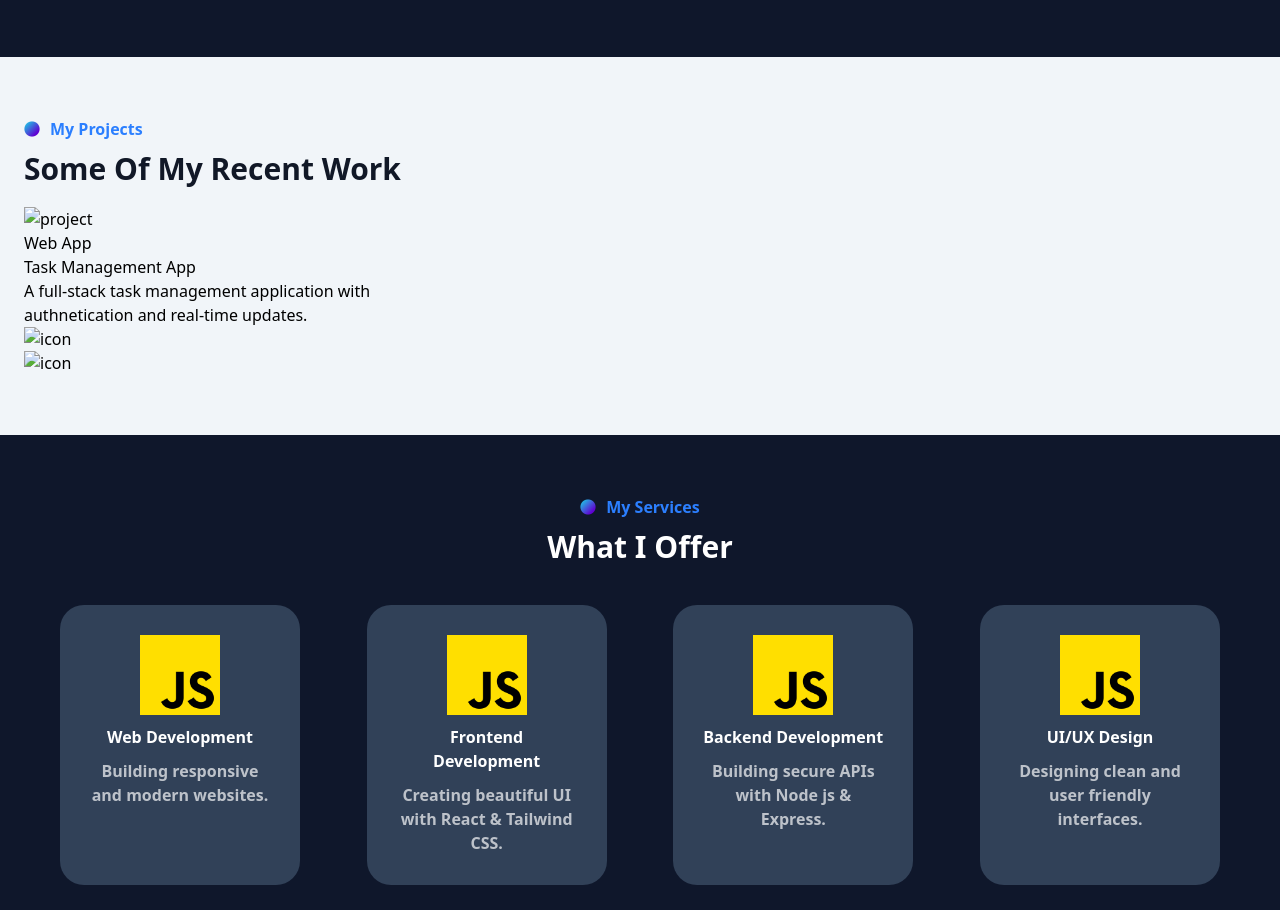
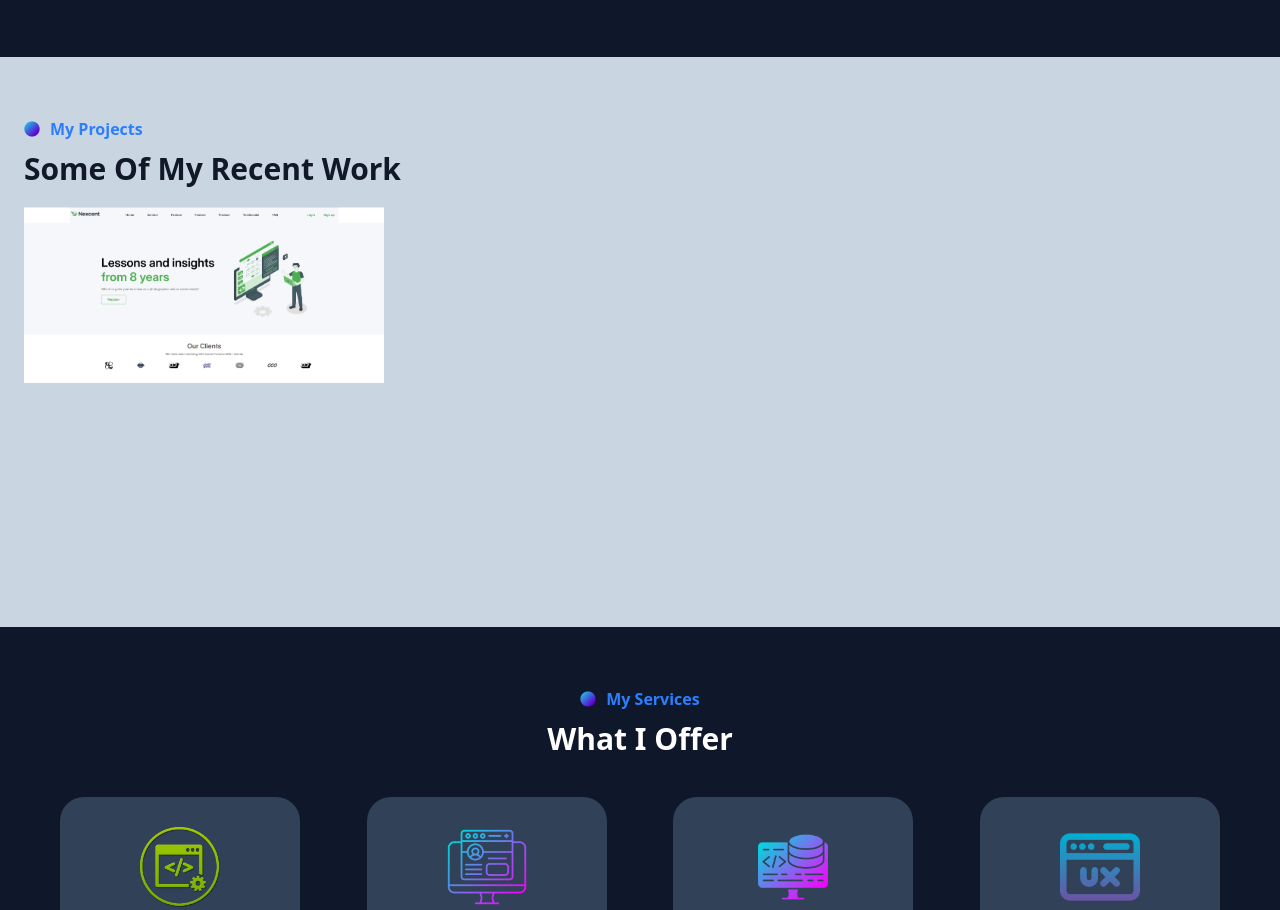
Before and after one commit to fahim-fullstack/My-Portfolio, a website: page index.html in a window 1280 px wide. Shown: the part 1543-2453 px from the top of the page. Drawn offline with Linux system fonts and the light colour scheme.

Commit message:
new update

```diff
--- a/index.html
+++ b/index.html
@@ -236,7 +236,7 @@
         </div>
       </div>
     </section>
-    <section class="bg-slate-100">
+    <section class="bg-slate-300">
       <div class="max-w-7xl mx-auto px-6 py-15">
         <h3
           class="flex gap-2.5 mb-2.5 items-center text-blue-500 font-bold"
@@ -249,16 +249,11 @@
         </h2>
         <div class="grid grid-cols-1 lg:grid-cols-3 gap-5">
 
-          <div class="card">
+          <div class="card ">
             <div>
-              <img src="" alt="project">
-              <p>Web App</p>
-            </div>
-            <h3>Task Management App</h3>
-            <p>A full-stack task management application with authnetication and real-time updates.</p>
-            <div>
-              <img src="" alt="icon">
-              <img src="" alt="icon">
+              <div class="size-90">
+                <img src="./image/Screenshot 2026-06-12 064059.png" alt="">
+              </div>
             </div>
           </div>
 
@@ -278,22 +273,22 @@
         </h2>
         <div class="lg:flex lg:justify-between grid grid-cols-2 gap-5 mt-10">
           <div class="bg-slate-700 p-7.5 w-60 rounded-3xl">
-            <img class="flex mx-auto justify-center size-20 mb-2.5" src="./image/js.png" alt="icon">
+            <img class="flex mx-auto justify-center size-20 mb-2.5" src="./image/web.png" alt="icon">
             <h2 class="text-white text-center font-bold mb-2.5">Web Development</h2>
             <p class="text-[#ffffffae] font-semibold text-center">Building responsive and modern websites.</p>
           </div>
           <div class="bg-slate-700 p-7.5 w-60 rounded-3xl">
-            <img class="flex mx-auto justify-center size-20 mb-2.5" src="./image/js.png" alt="icon">
+            <img class="flex mx-auto justify-center size-20 mb-2.5" src="./image/front-end.png" alt="icon">
             <h2 class="text-white text-center font-bold mb-2.5">Frontend Development</h2>
             <p class="text-[#ffffffae] font-semibold text-center">Creating beautiful UI with React & Tailwind CSS.</p>
           </div>
           <div class="bg-slate-700 p-7.5 w-60 rounded-3xl">
-            <img class="flex mx-auto justify-center size-20 mb-2.5" src="./image/js.png" alt="icon">
+            <img class="flex mx-auto justify-center size-20 mb-2.5" src="./image/backend.png" alt="icon">
             <h2 class="text-white text-center font-bold mb-2.5">Backend Development</h2>
             <p class="text-[#ffffffae] font-semibold text-center">Building secure APIs with Node js & Express.</p>
           </div>
           <div class="bg-slate-700 p-7.5 w-60 rounded-3xl">
-            <img class="flex mx-auto justify-center size-20 mb-2.5" src="./image/js.png" alt="icon">
+            <img class="flex mx-auto justify-center size-20 mb-2.5" src="./image/user-experience.png" alt="icon">
             <h2 class="text-white text-center font-bold mb-2.5">UI/UX Design</h2>
             <p class="text-[#ffffffae] font-semibold text-center">Designing clean and user friendly interfaces.</p>
           </div>
```
Also changed, not shown: css/style.css, image/Screenshot 2026-06-12 064059.png (added), image/backend.png (added), image/front-end.png (added), image/user-experience.png (added), image/web.png (added).
